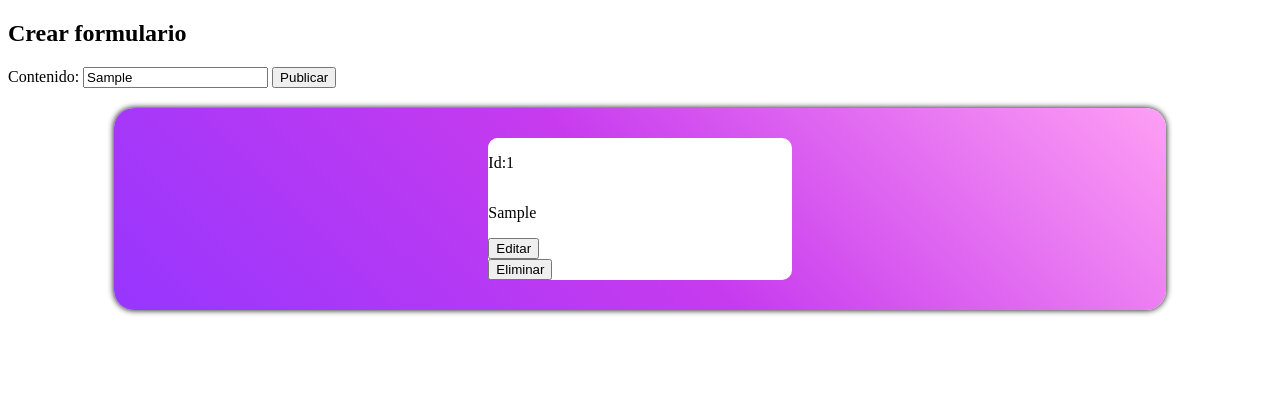
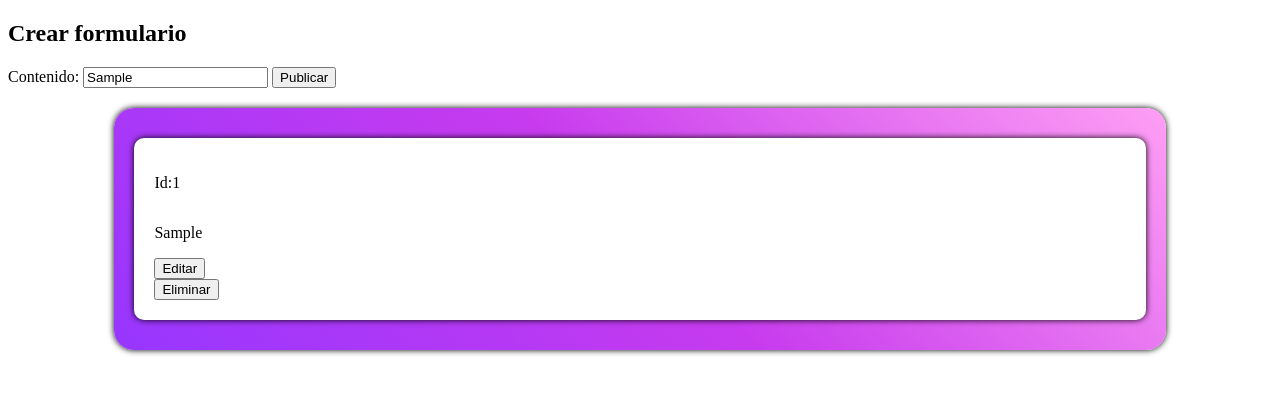
Before and after one commit to cnstanza-baeza/4Fmiapp, a plain HTML site: page index.html in a window 1280 px wide. Both pictures are taken after typing "Sample" into the empty fields and a click on the input "Publicar". Drawn offline with Linux system fonts and the light colour scheme.

Commit message:
Ad sequencial id

```diff
--- a/main.js
+++ b/main.js
@@ -7,17 +7,14 @@ formulario.addEventListener("submit", (e) => {
     const publicacion = document.querySelector("#publicacion").value;
     const contenedor = document.querySelector(".contenedor-publicaciones");
 
-    // Crear nuevo contenedor para la publicación
-    const nuevaPublicacion = document.createElement("div");
-    nuevaPublicacion.classList.add("publicacion"); // Clase diferente para evitar conflictos
-
     // Agregar contenido
-    nuevaPublicacion.innerHTML = `
+    contenedor.innerHTML += `
         <div class="publicacion">
         <p>Id:${contador++}</p>
         <p>${publicacion}</p>
         <button class="btn-editar">Editar</button>
         <button class="btn-eliminar">Eliminar</button>
+        </div>
     `;
 
     // Agregar al contenedor principal
--- a/style.css
+++ b/style.css
@@ -6,15 +6,18 @@
     box-shadow: 0 0 6px black;
     border-radius: 20px;
     display: flex;
-    justify-content: space-around;
+    flex-direction: column  ;
+    justify-content: space-between;
+    gap:20px;
 
 }
 .publicacion{
     display: flex;
-    justify-content: block;
-    width: 30%;
+    flex-direction: column;
+    width: auto;
     align-items: start;
-    flex-direction: column;
     background-color: white;
     border-radius: 10px;
+    padding: 20px;
+    box-shadow: 0 0 6px black;;
 }
```
